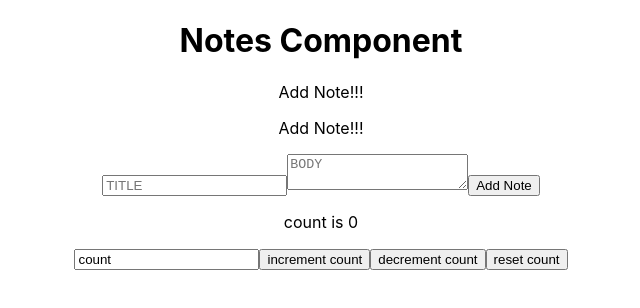
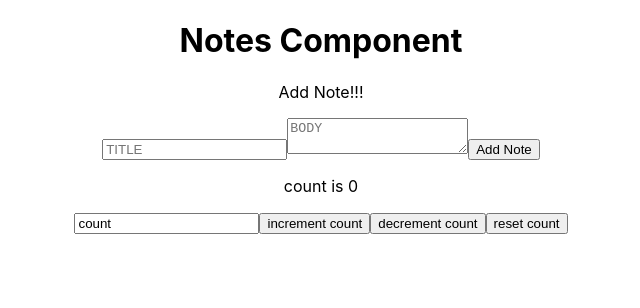
Before and after one commit to kgallagher52/React-Hooks, a React (Create React App) app: page / in a window 1280 px wide. Shown: the top 308 px of the page, without its empty margins (319-959 px from the left). Built offline with nearby package versions, Linux system fonts and the light colour scheme.

Commit message:
Added context instead of passing props

```diff
--- a/src/components/Form.js
+++ b/src/components/Form.js
@@ -1,6 +1,9 @@
-import React from 'react'
+import React, { useContext } from 'react'
+import NotesContext from './context/NotesContext'
 
-const Form = ({ title, body, setBody, setTitle, addNote }) => {
+const Form = () => {
+    const { title, body, setBody, setTitle, addNote } = useContext(NotesContext)
+
     return (
         <span>
             <p>Add Note!!!</p>
--- a/src/components/Note.js
+++ b/src/components/Note.js
@@ -1,6 +1,9 @@
-import React, { useEffect } from 'react'
+import React, { useEffect, useContext } from 'react'
+import NotesContext from './context/NotesContext'
 
-const Note = ({ removeNote, notes}) => {
+const Note = () => {
+    const { notes, removeNote } = useContext(NotesContext)
+
     useEffect(() => {
         console.log("Setting up effect");
         return () => {
--- a/src/components/Notes.js
+++ b/src/components/Notes.js
@@ -4,6 +4,7 @@ import React, { useState, useEffect, useReducer } from 'react'
 import Note from './Note'
 import notesReducer from './notesReducer'
 import Form from './Form'
+import NotesContext from './context/NotesContext'
 
 const Notes = () => {
     const [notes, dispatch] = useReducer(notesReducer, [])
@@ -45,12 +46,11 @@ const Notes = () => {
     }
 
     return (
-        <div>
+        <NotesContext.Provider value={{notes,dispatch,removeNote,body,title,setTitle,setBody,addNote }}>
             <h1>Notes Component</h1>
-            <Note notes={notes} removeNote={removeNote}/>
-            <p>Add Note!!!</p>
-            <Form title={title} body={body} setTitle={setTitle} setBody={setBody} addNote={addNote}/>
-        </div>
+            <Note/>
+            <Form/>
+        </NotesContext.Provider>
     )
 }
 
--- /dev/null
+++ b/src/components/context/NotesContext.js
@@ -0,0 +1,5 @@
+import React from 'react'
+
+const NotesContext = React.createContext() // creating context
+
+export default NotesContext
```
Also changed, not shown: 1 other file (tests, documents, lock files or other folders).
